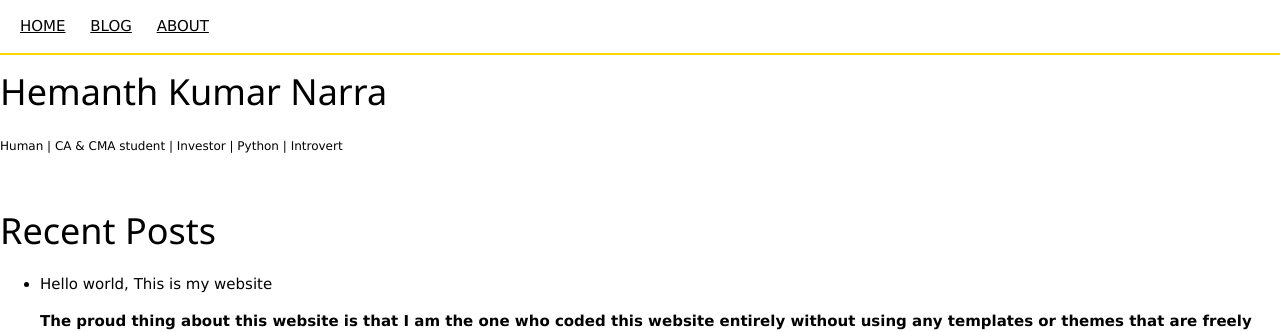
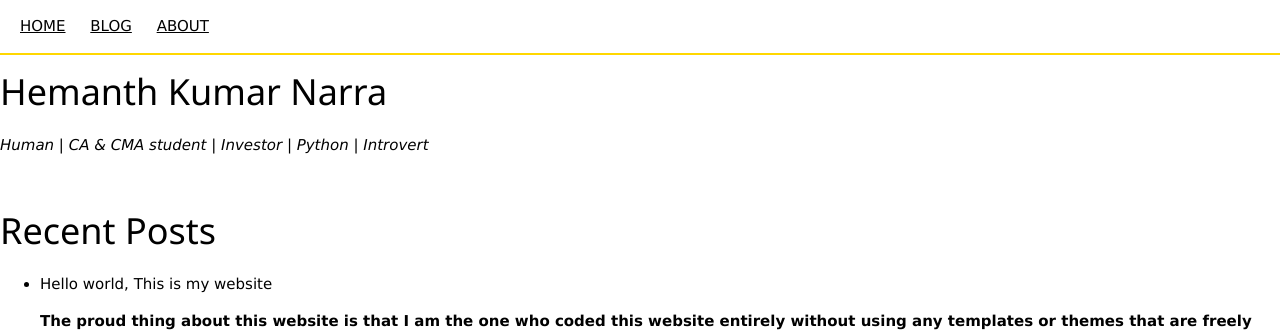
Before and after one commit to hemanthnarra/hemanthnarra.github.io, a Jekyll site: the page built from index.html, in a window 1280 px wide. Shown: the top 332 px of the page. Built offline with Jekyll 4.4.1, drawn with Linux system fonts in a browser that asks for light colours.

Commit message:
header updated

```diff
--- a/_includes/header.html
+++ b/_includes/header.html
@@ -1,4 +1,4 @@
-<div class="intro">
+<header class="intro">
   <h1>Hemanth Kumar Narra</h1>
-  <p id="tag"><small>Human | CA & CMA student | Investor | Python | Introvert</small></p>
-</div>
+  <p class="disc"><i>Human | CA & CMA student | Investor | Python | Introvert</i></p>
+</header>
```
